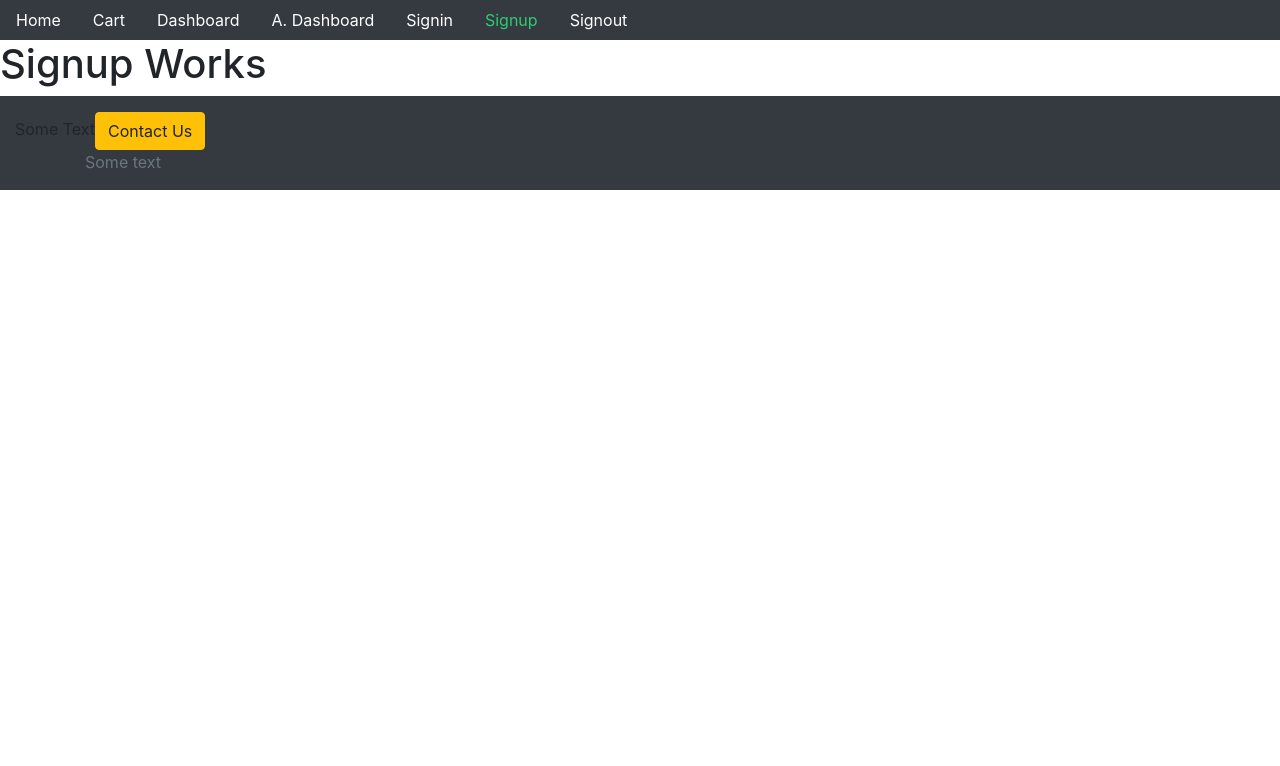
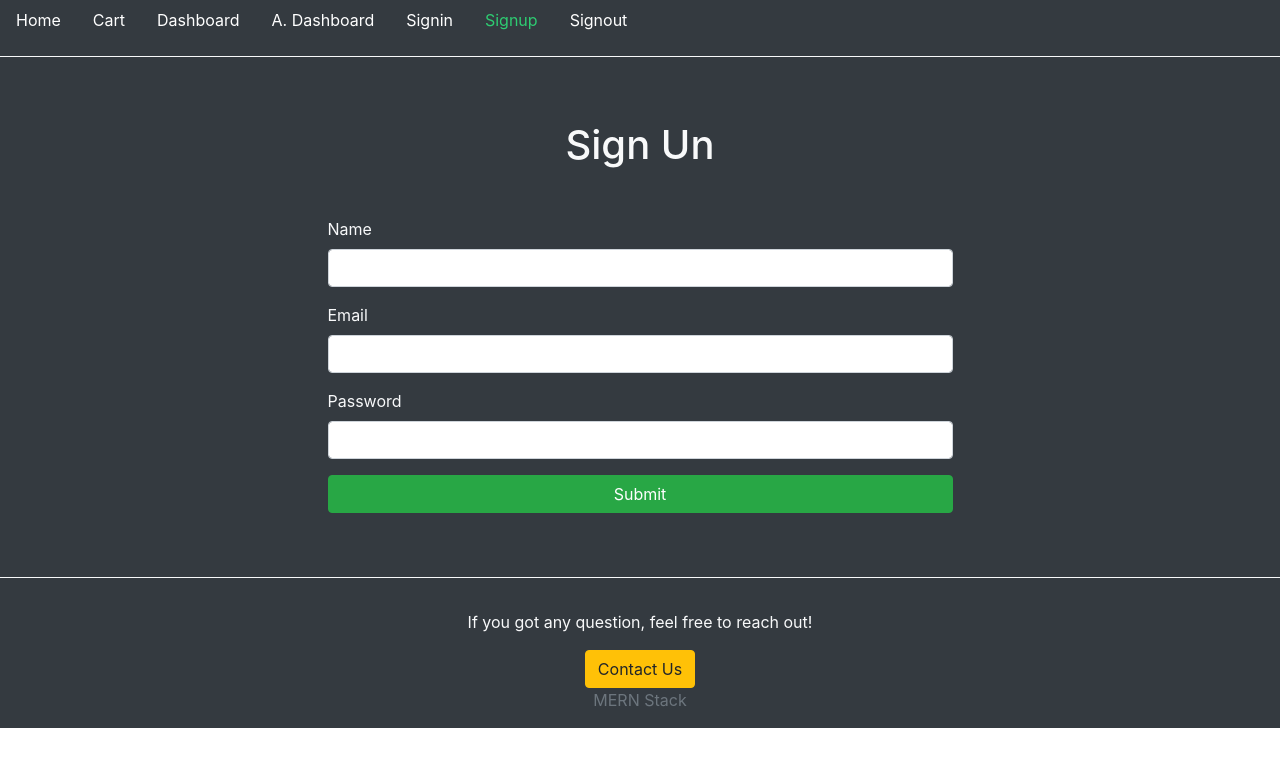
Before and after one commit to Abhimanyu369/mern, a React (Create React App) app in the folder frontend/: page /signup in a window 1280 px wide. Shown: the top 766 px of the page. Built offline with nearby package versions, Linux system fonts and the light colour scheme.

Commit message:
frontend update

```diff
--- a/frontend/src/core/Base.js
+++ b/frontend/src/core/Base.js
@@ -1,18 +1,22 @@
 import React from 'react';
-import Menu from './Menu'
+import Menu from './Menu';
 
 const Base = ({children}) => {
     return (
-        <div>
+        <div className="bg-dark">
             <Menu/>
-            {children}
+            <hr className="border-light" />
+            <div className="py-5">
+                {children}
+            </div>
+            <hr className="border-light" />
             <footer className="footer bg-dark mt-auto py-3">
-                <div className="container-fluid">
-                    Some Text
+                <div className="container-fluid text-center">
+                    <p className="text-light">If you got any question, feel free to reach out!</p>
                     <button className="btn btn-warning">Contact Us</button>
                 </div>
-                <div className="container">
-                    <span className="text-muted">Some text</span>
+                <div className="container text-center">
+                    <span className="text-muted">MERN Stack</span>
                 </div>
             </footer>
         </div>
--- a/frontend/src/styles.css
+++ b/frontend/src/styles.css
@@ -7,3 +7,8 @@
 body {
   background: #343a40;
 }
+
+footer {
+  position: absolute;
+  bottom: 0;
+}
--- a/frontend/src/user/Signin.js
+++ b/frontend/src/user/Signin.js
@@ -3,9 +3,29 @@ import Base from '../core/Base';
 import {Link} from 'react-router-dom'
 
 const Signin = () => {
+    const signInForm = () => {
+        return (
+            <div className="row">
+                <div className="col-md-6 offset-sm-3 text-left">
+                    <form>
+                        <div className="form-group">
+                            <label className="text-light">Email</label>
+                            <input className="form-control" type="email" name="" id=""/>
+                        </div>
+                        <div className="form-group">
+                            <label className="text-light">Password</label>
+                            <input className="form-control" type="password" name="" id=""/>
+                        </div>
+                        <button className="btn btn-success btn-block">Submit</button>
+                    </form>
+                </div>
+            </div>
+        )
+    }
     return (
         <Base>
-            <h1>Signin Works</h1>
+            <h1 className="text-center text-light mb-5">Sign In</h1>
+            {signInForm()}
         </Base>
      );
 }
--- a/frontend/src/user/Signup.js
+++ b/frontend/src/user/Signup.js
@@ -3,9 +3,34 @@ import Base from '../core/Base';
 import {Link} from 'react-router-dom'
 
 const Signup = () => {
+    const signUpForm = () => {
+        return (
+            <div className="row">
+                <div className="col-md-6 offset-sm-3 text-left">
+                    <form>
+                        <div className="form-group">
+                            <label className="text-light">Name</label>
+                            <input className="form-control" type="text" name="" id=""/>
+                        </div>
+                        <div className="form-group">
+                            <label className="text-light">Email</label>
+                            <input className="form-control" type="email" name="" id=""/>
+                        </div>
+                        <div className="form-group">
+                            <label className="text-light">Password</label>
+                            <input className="form-control" type="password" name="" id=""/>
+                        </div>
+                        <button className="btn btn-success btn-block">Submit</button>
+                    </form>
+                </div>
+            </div>
+        )
+    }
+
     return (
         <Base>
-            <h1>Signup Works</h1>
+            <h1 className="text-center text-light mb-5">Sign Un</h1>
+            {signUpForm()}
         </Base>
      );
 }
```
Also changed, not shown: frontend/src/auth/helper/index.js (+31 -0 lines).
